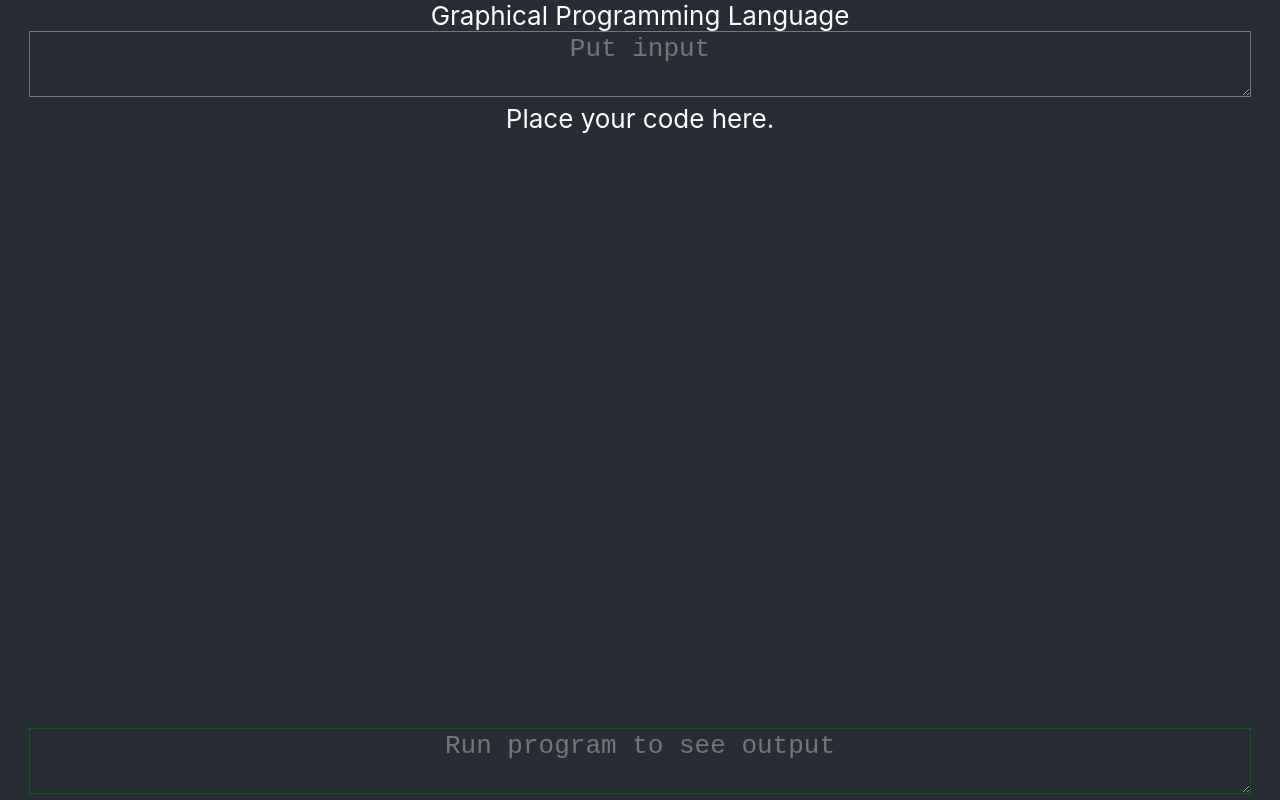
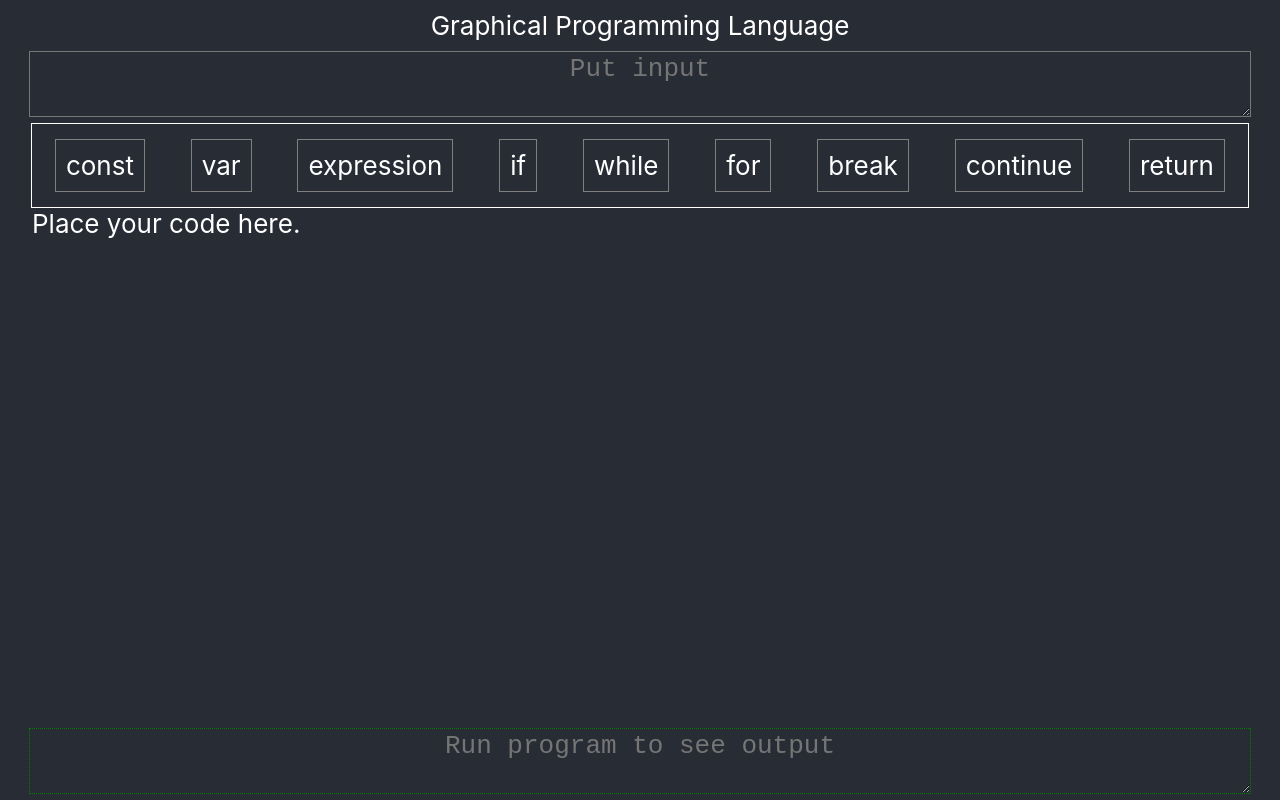
Before and after one commit to pavel-kubik/graphical-programming-language, a React (Create React App) app: page / in a window 1280 px wide. Built offline with nearby package versions, Linux system fonts and the light colour scheme.

Commit message:
Add const support

```diff
--- a/src/App.css
+++ b/src/App.css
@@ -9,3 +9,7 @@
   font-size: calc(10px + 2vmin);
   color: white;
 }
+
+header {
+  padding: 10px 0;
+}
--- a/src/App.js
+++ b/src/App.js
@@ -1,14 +1,23 @@
+import { useState } from 'react';
 import './App.css';
+import Builder from './components/Builder';
 import CodeMap from './components/CodeMap';
 import InputBox from './components/InputBox';
 import OutputBox from './components/OutputBox';
 
 function App() {
+  const [codeMap, setCodeMap] = useState([]);
+
+  const addCode = (code) => {
+    setCodeMap([...codeMap, code]);
+  };
+
   return (
     <div className="App">
       <header className="App-header">Graphical Programming Language</header>
       <InputBox />
-      <CodeMap />
+      <Builder addCode={addCode} />
+      <CodeMap codeMap={codeMap} />
       <OutputBox />
     </div>
   );
--- /dev/null
+++ b/src/components/Builder.css
@@ -0,0 +1,16 @@
+.Builder {
+  display: flex;
+  flex-direction: row;
+  justify-content: space-around;
+  flex-wrap: wrap;
+
+  width: 95%;
+  border: 1px solid white;
+  padding: 10px 0;
+}
+
+.Builder > div {
+  border: 1px solid grey;
+  padding: 10px;
+  margin: 5px;
+}
--- /dev/null
+++ b/src/components/Builder.js
@@ -0,0 +1,23 @@
+import './Builder.css';
+
+const Builder = ({ addCode }) => {
+  const addConst = () => {
+    addCode('const ___ = ___');
+  };
+
+  return (
+    <div className="Builder">
+      <div onClick={addConst}>const</div>
+      <div>var</div>
+      <div>expression</div>
+      <div>if</div>
+      <div>while</div>
+      <div>for</div>
+      <div>break</div>
+      <div>continue</div>
+      <div>return</div>
+    </div>
+  );
+};
+
+export default Builder;
--- a/src/components/CodeMap.css
+++ b/src/components/CodeMap.css
@@ -1,4 +1,6 @@
 .CodeMap {
-  width: 100%;
+  width: 95%;
   flex: 1;
+
+  text-align: left;
 }
--- a/src/components/CodeMap.js
+++ b/src/components/CodeMap.js
@@ -1,7 +1,12 @@
 import './CodeMap.css';
 
-const CodeMap = () => {
-  return <div className="CodeMap">Place your code here.</div>;
+const CodeMap = ({ codeMap }) => {
+  return (
+    <div className="CodeMap">
+      {codeMap.length === 0 && 'Place your code here.'}
+      {codeMap.length > 0 && codeMap.map((line) => <div>{line}</div>)}
+    </div>
+  );
 };
 
 export default CodeMap;
```
